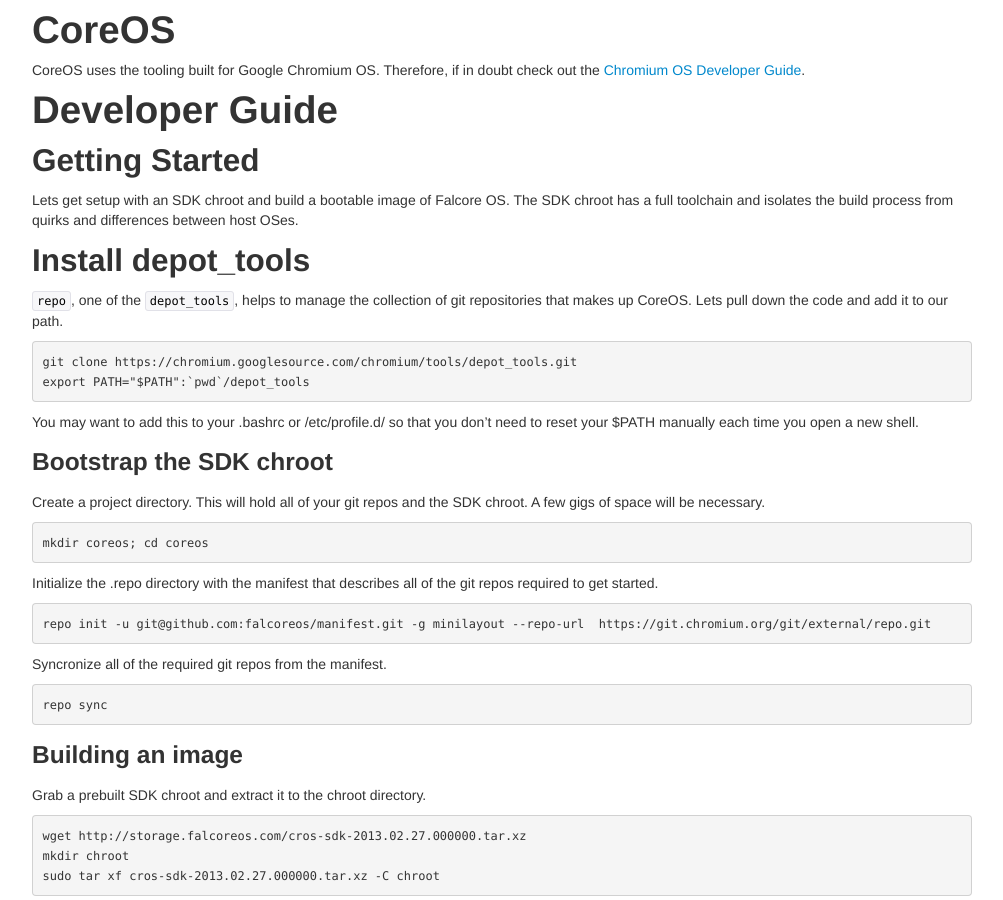
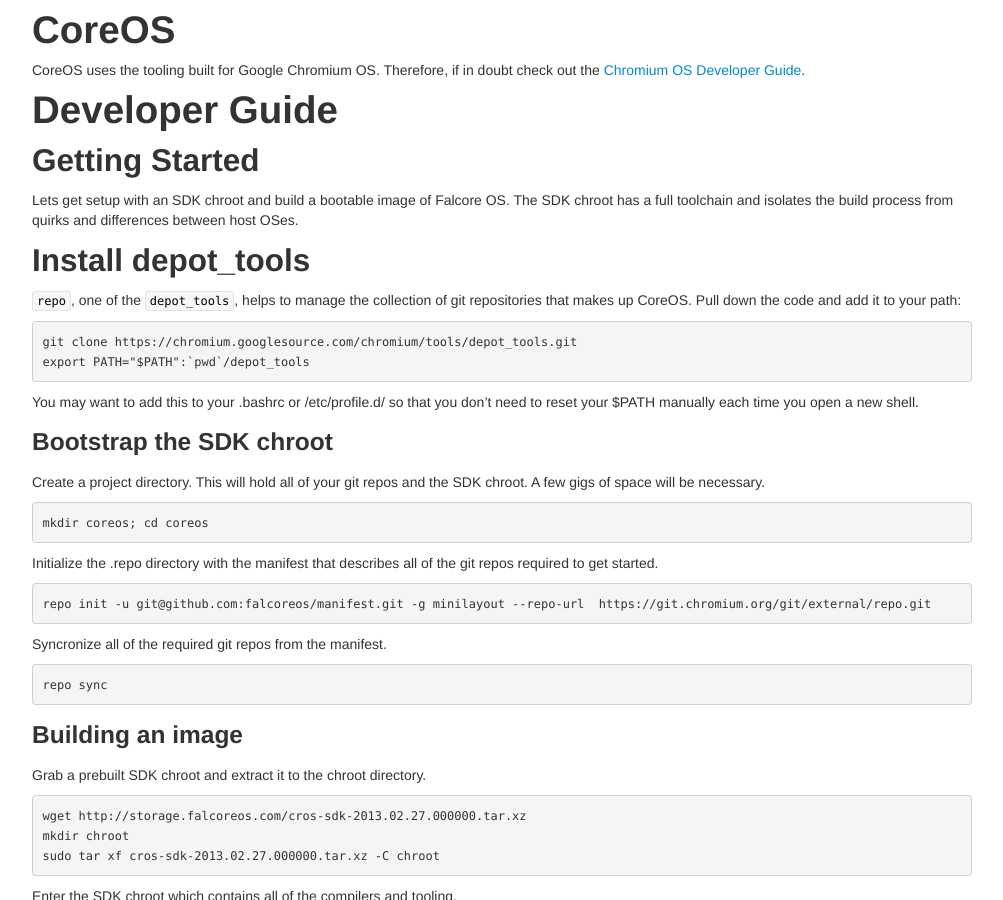
Before and after one commit to RandomStuffs22/coreos.github.com, a Jekyll site: the page built from index.markdown, in a window 1280 px wide and 900 px high. Shown: the whole window, without its empty margins (138-1141 px from the left). Built offline with Jekyll 4.4.1, drawn with Linux system fonts in a browser that asks for light colours; Markdown is read by kramdown in place of the engine named in the settings.

Commit message:
fix(index): grammar fix on depot tools install

````diff
--- a/index.markdown
+++ b/index.markdown
@@ -21,8 +21,8 @@ from quirks and differences between host OSes.
 ## Install depot_tools
 
 `repo`, one of the `depot_tools`, helps to manage the collection of git
-repositories that makes up CoreOS. Lets pull down the code and add
-it to our path.
+repositories that makes up CoreOS. Pull down the code and add it to your
+path:
 
 ```
 git clone https://chromium.googlesource.com/chromium/tools/depot_tools.git
````
